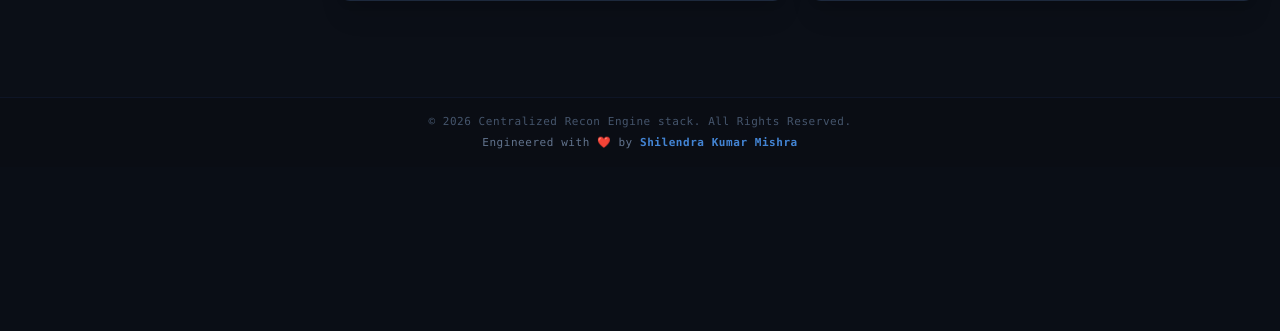
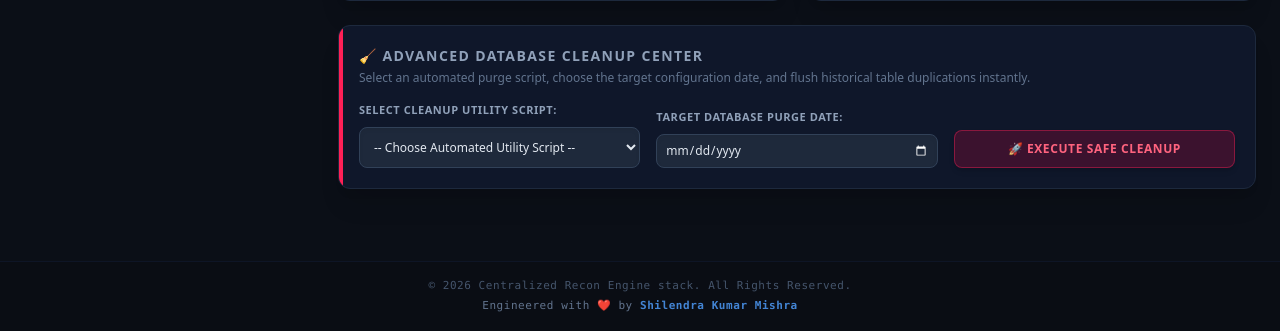
Before and after one commit to shilendramishra-max/my_project, a FastAPI app: page / in a window 1280 px wide. Shown: the part 1021-1352 px from the top of the page. Before the commit the page ends 1170 px from the top, so only its background shows below. Run offline with FastAPI, Linux system fonts and the light colour scheme; some libraries are stand-ins or nearby versions.

Commit message:
updated fast api code

```diff
--- a/fast_api_app/templates/index.html
+++ b/fast_api_app/templates/index.html
@@ -83,7 +83,7 @@
 
                 <div class="bg-[#0f172a] border border-slate-800 rounded-xl p-5 shadow-xl md:col-span-2">
                     <h3 class="text-xs font-bold uppercase tracking-widest text-slate-400 mb-3 flex items-center gap-2">
-                        📅 Past 15 Days Recon History Tracker
+                        📅 Past {{ recon_history|length }} Days Recon History Tracker
                     </h3>
                     <div class="grid grid-cols-2 sm:grid-cols-5 gap-3">
                         {% for day in recon_history %}
@@ -170,6 +170,7 @@
                             </div>
                         </div>
                     </div>
+
                     <hr class="border-slate-800/60 my-1">
                     <div class="mb-3 grid grid-cols-1 gap-2">
                         <select id="fileSelect" onchange="loadFileContent()" class="w-full bg-[#1e293b] border border-slate-700 rounded-lg p-2 text-xs text-slate-200 outline-none focus:border-purple-500 cursor-pointer shadow-inner">
@@ -217,6 +218,37 @@
                 </div>
             </div>
 
+            <div class="bg-[#0f172a] border border-slate-800 rounded-xl p-5 shadow-xl relative overflow-hidden">
+                <div class="absolute top-0 left-0 w-1 h-full bg-rose-500"></div>
+                <h3 class="text-sm font-semibold uppercase tracking-widest text-slate-400 flex items-center gap-2 mb-1">
+                    🧹 Advanced Database Cleanup Center
+                </h3>
+                <p class="text-xs text-slate-500 mb-4">Select an automated purge script, choose the target configuration date, and flush historical table duplications instantly.</p>
+
+                <div class="flex flex-col sm:flex-row gap-4 items-end">
+                    <div class="w-full sm:w-1/3">
+                        <label class="block text-[11px] font-bold uppercase tracking-wider text-slate-400 mb-2">Select Cleanup Utility Script:</label>
+                        <select id="cleanupScriptSelect" class="w-full bg-[#1e293b] border border-slate-700 rounded-lg p-2.5 text-xs text-slate-200 outline-none focus:border-rose-500 cursor-pointer shadow-inner">
+                            <option value="">-- Choose Automated Utility Script --</option>
+                            {% for script in cleanup_scripts %}
+                            <option value="{{ script }}">⚙️ {{ script }}</option>
+                            {% endfor %}
+                        </select>
+                    </div>
+
+                    <div class="w-full sm:w-1/3">
+                        <label class="block text-[11px] font-bold uppercase tracking-wider text-slate-400 mb-2">Target Database Purge Date:</label>
+                        <input type="date" id="cleanupTargetDate" class="w-full bg-[#1e293b] border border-slate-700 rounded-lg p-2 text-xs text-slate-200 outline-none focus:border-rose-500 shadow-inner [color-scheme:dark]">
+                    </div>
+
+                    <div class="w-full sm:w-1/3">
+                        <button onclick="triggerDataCleanup()" class="w-full bg-rose-600/20 hover:bg-rose-600/30 text-rose-400 border border-rose-500/40 text-xs font-black uppercase tracking-wider py-2.5 px-4 rounded-lg transition duration-150 transform active:scale-95 cursor-pointer shadow-md flex items-center justify-center gap-2">
+                            🚀 Execute Safe Cleanup
+                        </button>
+                    </div>
+                </div>
+            </div>
+
         </main>
     </div>
 
@@ -231,18 +263,13 @@
         // Global variable to hold state reference of opened admin ad-hoc file paths
         var activeAdminFile = "";
 
-        // =========================================================================
-        // 🎛️ ADDED: NEW JS FUNCTIONS TO RESOLVE ADMIN DIRECTORY FILE INTERFACE
-        // =========================================================================
         // Global raw dictionary storage injected securely from FastAPI context mapping
-        // Isme backend se folder wise grouped data store ho jayega automatic
         var groupedOperationalFiles = {{ operational_files | tojson }};
 
         function filterAdminFiles() {
             let selectedFolder = document.getElementById('adminFolderSelect').value;
             let fileDropdown = document.getElementById('adminFileSelect');
 
-            // Clear current options inside file dropdown completely
             fileDropdown.innerHTML = '<option value="">-- Select File --</option>';
 
             if(!selectedFolder) {
@@ -253,21 +280,17 @@
                 return;
             }
 
-            // Fetch files belonging strictly to the selected folder scope
             let filesInFolder = groupedOperationalFiles[selectedFolder] || [];
 
             if(filesInFolder.length > 0) {
                 filesInFolder.forEach(filePath => {
-                    // Dropdown me sirf asal file ka naam dikhane ke liye (folder prefix hata kar)
                     let displayFilename = filePath.substring(filePath.indexOf('/') + 1);
-
                     let option = document.createElement('option');
-                    option.value = filePath; // Value goes as "stat/stat-2026-05-19.txt"
-                    option.textContent = displayFilename; // Display as "stat-2026-05-19.txt"
+                    option.value = filePath;
+                    option.textContent = displayFilename;
                     fileDropdown.appendChild(option);
                 });
 
-                // Unlock and illuminate file dropdown list panel
                 fileDropdown.disabled = false;
                 fileDropdown.classList.remove('opacity-50', 'disabled:cursor-not-allowed');
             } else {
@@ -279,13 +302,13 @@
                 fileDropdown.classList.add('opacity-50', 'disabled:cursor-not-allowed');
             }
         }
+
         async function loadAdminFileContent() {
             let filename = document.getElementById('adminFileSelect').value;
             let service = "{{ selected_service }}";
             let banner = document.getElementById('infoBanner');
             let secSec = document.getElementById('securitySection');
 
-            // Flush standard template picker value to avoid cross-matrix execution conflicts
             document.getElementById('fileSelect').value = "";
 
             if(!filename) {
@@ -299,11 +322,11 @@
             let response = await fetch(`/api/get-file-content?service=${service}&filename=${filename}`);
             let data = await response.json();
             editor.setValue(data.content, -1);
-            editor.session.setMode("ace/mode/text"); // Plain-text configuration canvas for flag parsing
+            editor.session.setMode("ace/mode/text");
 
             banner.innerHTML = `⚙️ Admin Mode Active: Opened file configuration <span class="font-mono text-amber-400">${filename}</span> inside editor space.`;
             banner.classList.remove('hidden');
-            secSec.classList.add('hidden'); // Execution gate remains locked down during raw text audit
+            secSec.classList.add('hidden');
         }
 
         async function handleAdminFileAction(actionType) {
@@ -325,11 +348,9 @@
 
             alert(data.message);
             if(response.ok) {
-                // Hard reset state transitions to force reload color trackers and elements
                 location.reload();
             }
         }
-        // =========================================================================
 
         async function loadFileContent() {
             let filename = document.getElementById('fileSelect').value;
@@ -337,7 +358,6 @@
             let banner = document.getElementById('infoBanner');
             let secSec = document.getElementById('securitySection');
 
-            // Flush admin manager selector value to clear pipeline mapping states
             document.getElementById('adminFileSelect').value = "";
             activeAdminFile = "";
 
@@ -364,7 +384,6 @@
         }
 
         async function loadIntoTemplate() {
-            // Check if user is trying to overwrite an admin text file instead of sandbox pipeline template
             if(activeAdminFile) {
                 alert("Action denied. You cannot use 'Load into Template' while editing system raw text logs/flag files in admin layout panel.");
                 return;
@@ -438,6 +457,45 @@
         document.addEventListener('fullscreenchange', () => {
             editor.resize();
         });
+
+        async function triggerDataCleanup() {
+            let scriptName = document.getElementById('cleanupScriptSelect').value;
+            let targetDate = document.getElementById('cleanupTargetDate').value;
+
+            if (!scriptName) {
+                alert("❌ Please select an authorized cleanup automation script first!");
+                return;
+            }
+
+            if (!targetDate) {
+                alert("❌ Please select a valid target reconciliation date for data purging!");
+                return;
+            }
+
+            let doubleConfirm = confirm(`⚠️ EXTREME WARNING:\nAre you 100% sure you want to permanently FLUSH/DELETE all database records for date [${targetDate}] using script [${scriptName}]?\n\nThis action cannot be undone!`);
+            if (!doubleConfirm) return;
+
+            let formData = new FormData();
+            formData.append('script_name', scriptName);
+            formData.append('target_date', targetDate);
+
+            try {
+                let response = await fetch('/api/execute-cleanup', {
+                    method: 'POST',
+                    body: formData
+                });
+
+                let data = await response.json();
+
+                if (response.ok && data.status === "success") {
+                    alert(`✅ Success:\n${data.message}`);
+                } else {
+                    alert(`❌ Error:\n${data.message || 'Something went wrong on the server.'}`);
+                }
+            } catch (error) {
+                alert(`🚨 System Failure: Could not connect to backend cleanup engine. ${error}`);
+            }
+        }
     </script>
 
     <footer class="mt-12 border-t border-slate-900/80 bg-[#0a0d14] py-4 text-center text-[11px] text-slate-600 font-mono tracking-wider">
```
Also changed, not shown: fast_api_app/backend.py (+73 -39 lines), fast_api_app/requirements.txt (added, +52 -0 lines). Lines whose indentation alone changed are shown as unchanged.
